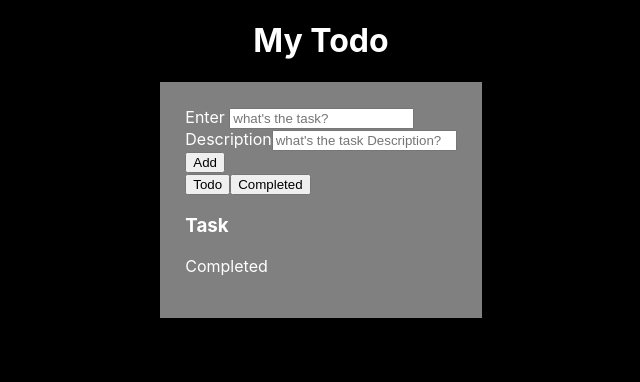
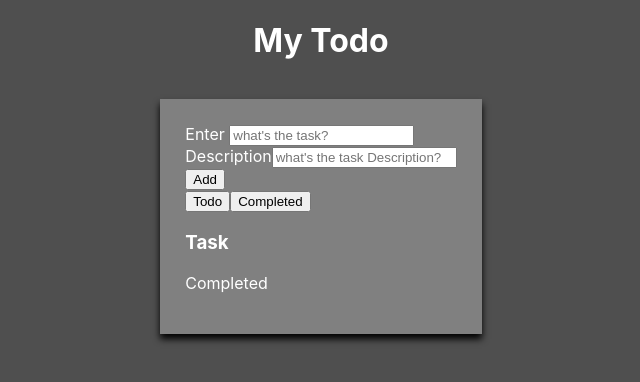
Before and after one commit to Vinay2001k/to-do-app, a React (Create React App) app: page / in a window 1280 px wide. Shown: the top 382 px of the page, without its empty margins (319-959 px from the left). Built offline with nearby package versions, Linux system fonts and the light colour scheme.

Commit message:
Box shadow added

```diff
--- a/src/App.css
+++ b/src/App.css
@@ -1,5 +1,5 @@
 body{
-  background-color: black;
+  background-color: rgba(9, 9, 9, 0.712);
   color: white;
   overflow: hidden;
 }
@@ -11,5 +11,10 @@ text-align: center;
   background: grey;
   margin-left: auto;
   margin-right: auto;
+  margin-top: 3%;
+  max-height: 80vh;
+  overflow-y: auto;
   padding: 2%;
+  box-shadow: 0px 5px 7px black;
+
 }
```
